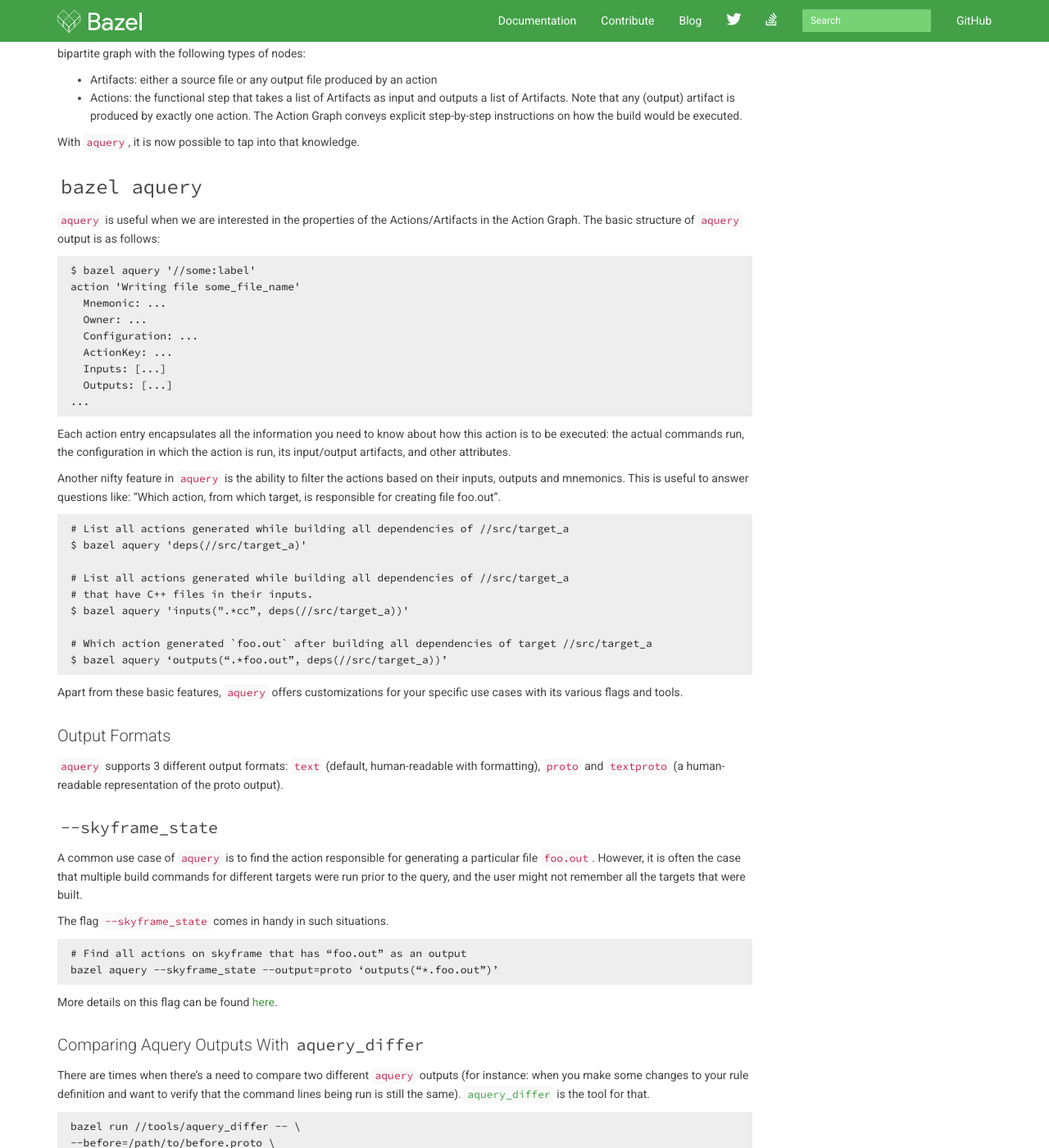
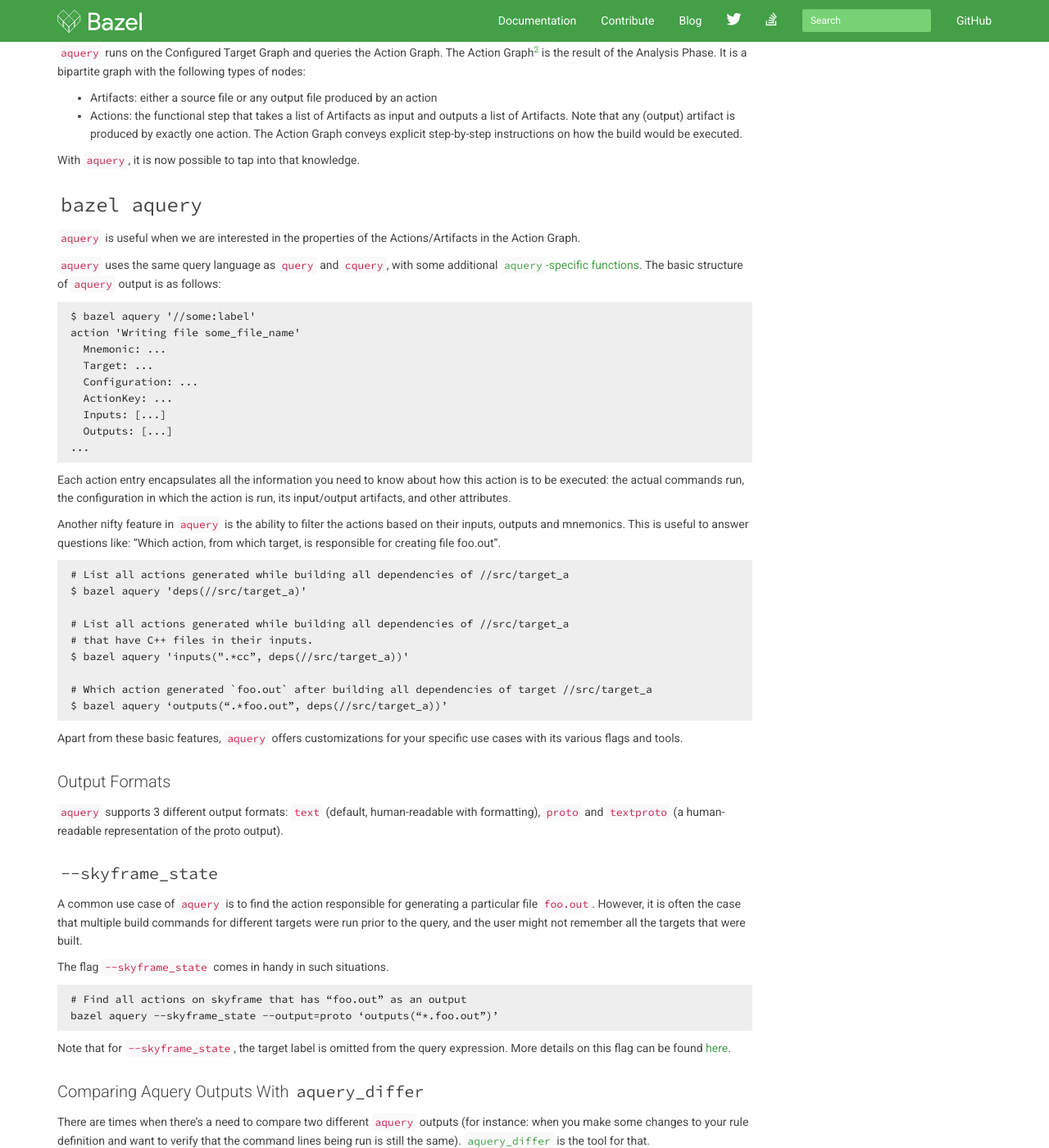
Before and after one commit to bazelbuild/bazel-blog, a Jekyll site: the page built from _posts/2019-02-15-introducing-aquery.md, in a window 1280 px wide and 1400 px high, scrolled down 1252 px. Shown: the whole window at 82% size. Built offline with Jekyll 4.4.1, drawn with Linux system fonts in a browser that asks for light colours; nearby versions of some CDN libraries; library files that are not in the unit come from our copies; Markdown is read by kramdown in place of the engine named in the settings; some of the changed text lies outside the part shown.

Commit message:
Address comments by gregestren

````diff
--- a/_posts/2019-02-15-introducing-aquery.md
+++ b/_posts/2019-02-15-introducing-aquery.md
@@ -10,11 +10,11 @@
 
 ## Why `bazel aquery`?
 
-_"What was the command line that produced this output file?"_
+_"What was the exact command line that produced this output file?"_
 
-_"Did the new change in my rule implementation affect the current list of actions?"_
+_"Did the new change in my rule implementation affect the list of actions previously generated by the rule and the exact content of each action?"_
 
-_"What was the exact command line used to run action X?"_
+_"Which actions have file X as an input?"_
 
 Those are some of the questions which can be answered with `aquery`. The `aquery` command allows you to query for actions to be executed in your build. It operates on the post-analysis Action Graph and exposes information about Actions, Artifacts and their relationships.
 
@@ -46,13 +46,15 @@
 
 ## `bazel aquery`
 
-`aquery` is useful when we are interested in the properties of the Actions/Artifacts in the Action Graph. The basic structure of `aquery` output is as follows:
+`aquery` is useful when we are interested in the properties of the Actions/Artifacts in the Action Graph.
+
+`aquery` uses the same query language as `query` and `cquery`, with some additional [`aquery`-specific functions](https://docs.bazel.build/versions/master/aquery.html#functions). The basic structure of `aquery` output is as follows:
 
 ```
 $ bazel aquery '//some:label'
 action 'Writing file some_file_name'
   Mnemonic: ...
-  Owner: ...
+  Target: ...
   Configuration: ...
   ActionKey: ...
   Inputs: [...]
@@ -90,7 +92,8 @@
 # Find all actions on skyframe that has “foo.out” as an output
 bazel aquery --skyframe_state --output=proto ‘outputs(“*.foo.out”)’
 ```
-More details on this flag can be found [here](https://docs.bazel.build/versions/master/aquery.html#skyframe-state).
+
+Note that for `--skyframe_state`, the target label is omitted from the query expression. More details on this flag can be found [here](https://docs.bazel.build/versions/master/aquery.html#skyframe-state).
 
 ### Comparing Aquery Outputs With `aquery_differ`
 
````
